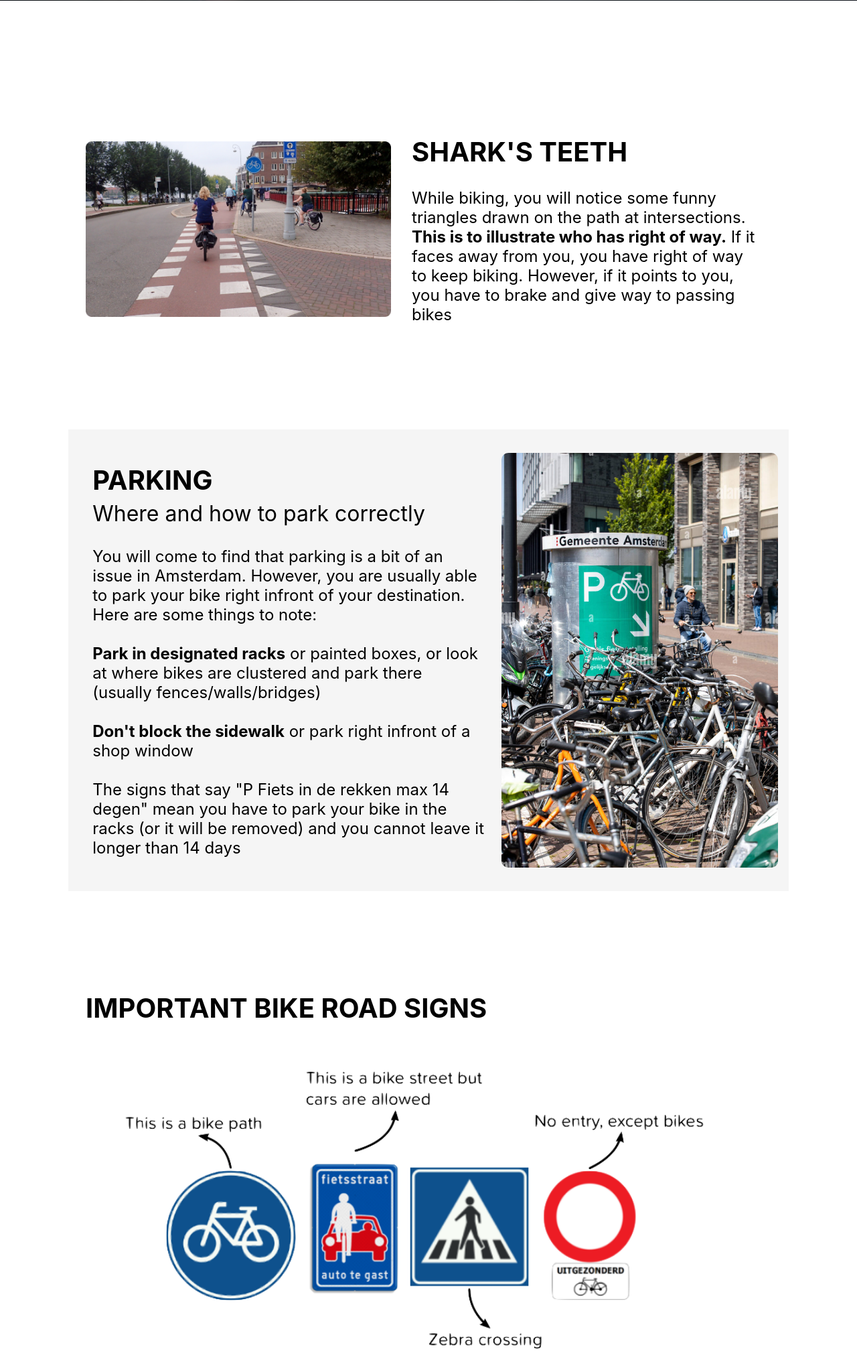
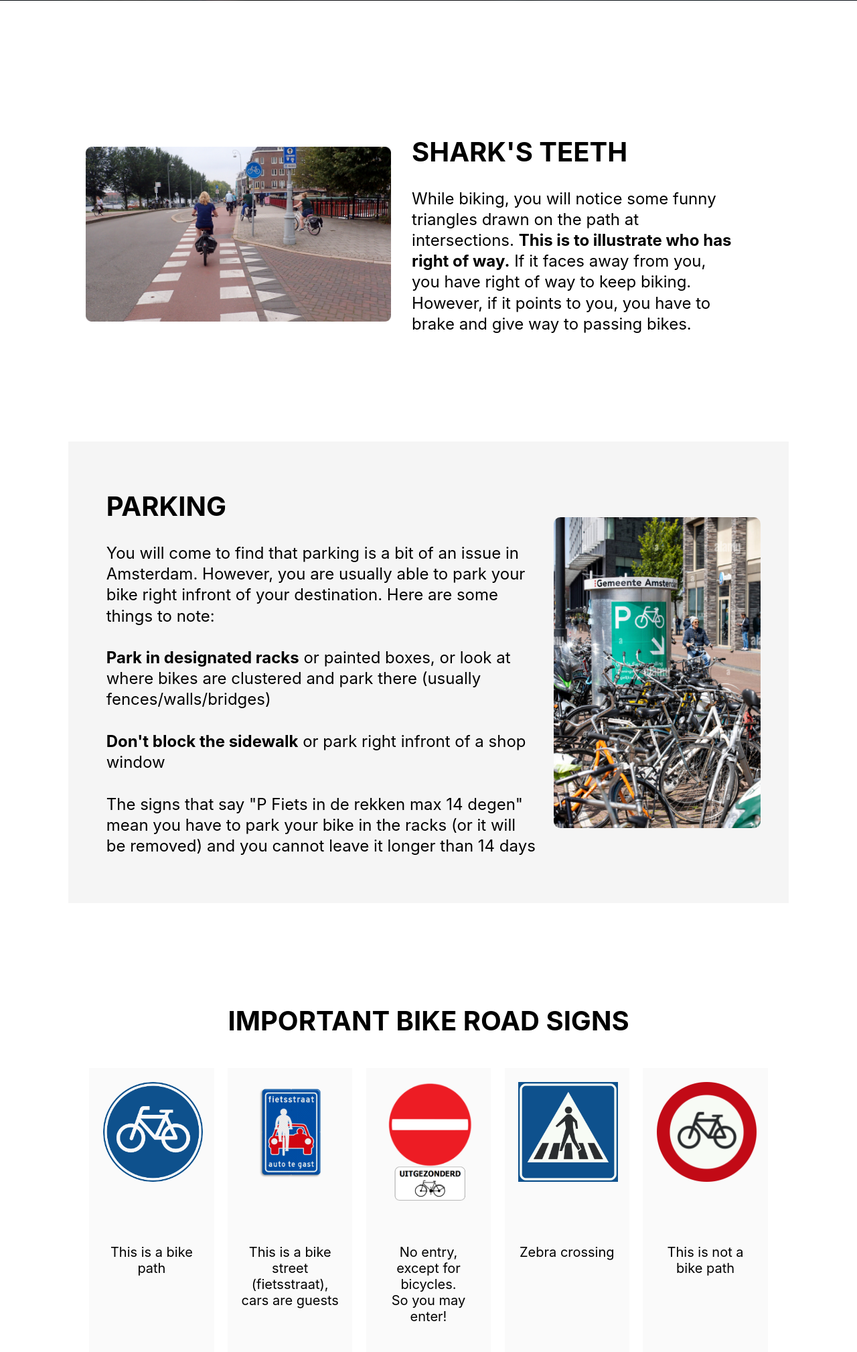
Before and after one commit to sabrina-liu/bikewithus, a Flask app: page /roadrules in a window 1280 px wide. Shown: the part 799-2817 px from the top of the page at 67% size. Run offline with Flask 3, Linux system fonts and the light colour scheme.

Commit message:
road rules done

```diff
--- a/static/style.css
+++ b/static/style.css
@@ -506,16 +506,19 @@ a:hover {
 }
 #park-image img {
     border-radius: 10px;
+    right: 15%;
+    position: relative;
 }
 #roadrule-end {
     left: 0;
     margin: auto;
 }
+#roadrule-title {
+    text-align: center;
+    margin-bottom: 2%;
+}
 #roadrules-title {
     margin-top: 2.5%;
-}
-#roadrules-subtitle {
-    margin-top: 0;
 }
 #roadrules-text{
     margin-top: 0;
@@ -523,7 +526,8 @@ a:hover {
     margin-block-start: 0;
     margin-block-end: 0;
     padding-top: 0;
-    margin-right: 4%;
+    margin-right: 10%;
+    line-height: 1.3em;
 }
 .road-sign-image img {
     position: relative;
@@ -535,13 +539,35 @@ a:hover {
     margin-right: 3%;
 }
 #parking-content {
-    padding: 0;
+    padding: 2%;
     margin: 0;
     margin-left: 1%;
 }
 #roadrules-block {
     padding: 2%;
 }
+.signs {
+    position: relative;
+    width: 25%;
+    height: 50vh;
+    margin: 0.5%;
+    float: left;
+    overflow: hidden;
+    padding: 2%;
+    margin-bottom: 10%;
+
+    background: #fafafa;
+}
+.signs img {
+    width: 80%;
+    position: absolute;
+    display: flex;
+}
+#signs-text {
+    font-size: 20px;
+    text-align: center;
+}
+
 /* why bike styling */
 .whybike {
     background: linear-gradient( rgba(0, 0, 0, 0.5), rgba(0, 0, 0, 0.5) ), url(images/explorethecitybybike.jpeg);
--- a/templates/roadrules.html
+++ b/templates/roadrules.html
@@ -22,7 +22,7 @@
                     <div class="mainsub-text1" id="roadrules-text"><p>
                         While biking, you will notice some funny triangles drawn on the path at intersections. <span style='font-weight: bold;'>This is to illustrate
                         who has right of way.</span> If it faces away from you, you have right of way to keep biking. However, if it points
-                        to you, you have to brake and give way to passing bikes</p>
+                        to you, you have to brake and give way to passing bikes.</p>
                     </div>
                 </div>
             </div>
@@ -33,7 +33,6 @@
             <div class="tip-block" id="roadrules-block">
                 <div class="content" id="parking-content">
                 <div class="sub-body-title" id="roadrules-title">PARKING
-                    <div class="sub-body-subtitle" id="roadrules-subtitle">Where and how to park correctly</div>
                     <div class="mainsub-text1" id="roadrules-text"><p>
                         You will come to find that parking is a bit of an issue in Amsterdam. However, you are usually able to park your
                         bike right infront of your destination.
@@ -57,12 +56,43 @@
 
         <!--third block of the road rules; road signs-->
         <div class="mainsub-block">
-            <div class="mainsub-block1" id="roadrule-end">
                 <div class="sub-body-title" id="roadrule-title">IMPORTANT BIKE ROAD SIGNS</div>
-                <div class="road-sign-image" id="roadrule-title">
-                    <img src="static/images/road_signs.png" alt="road-signs-image">
+                <div class="content" id="places-size">
+                    <div class="signs">
+                        <img src="static/images/bikesign1.png" class="bike-sign" alt="holland-image">
+                        <div class="info-box" id="signs-text">
+                            This is a bike path
+                        </div>
+                    </div>
+                    <div class="signs">
+                        <img src="static/images/bikesign2.png" class="bike-sign" alt="holland-image">
+                        <div class="info-box" id="signs-text">
+                            This is a bike street <br>
+                                    (fietsstraat), <br>
+                                    cars are guests
+                        </div>
+                    </div>
+                    <div class="signs">
+                        <img src="static/images/bikesign3.png" class="bike-sign" alt="holland-image">
+                        <div class="info-box" id="signs-text">
+                            No entry, <br>
+                            except for bicycles. <br>
+                            So you may enter!
+                        </div>
+                    </div>
+                    <div class="signs">
+                        <img src="static/images/bikesign4.png" class="bike-sign" alt="holland-image">
+                        <div class="info-box" id="signs-text">
+                            Zebra crossing
+                        </div>
+                    </div>
+                    <div class="signs">
+                        <img src="static/images/bikesign5.png" class="bike-sign" alt="holland-image">
+                        <div class="info-box" id="signs-text">
+                            This is not a bike path
+                        </div>
+                    </div>
                 </div>
-            </div>
 
             <!--footer-->
             <div class="mainsub-block" id="footer-home3">
```
Also changed, not shown: static/images/bikesign1.png (added), static/images/bikesign2.png (added), static/images/bikesign3.png (added), static/images/bikesign4.png (added), static/images/bikesign5.png (added), static/images/parking.png.
